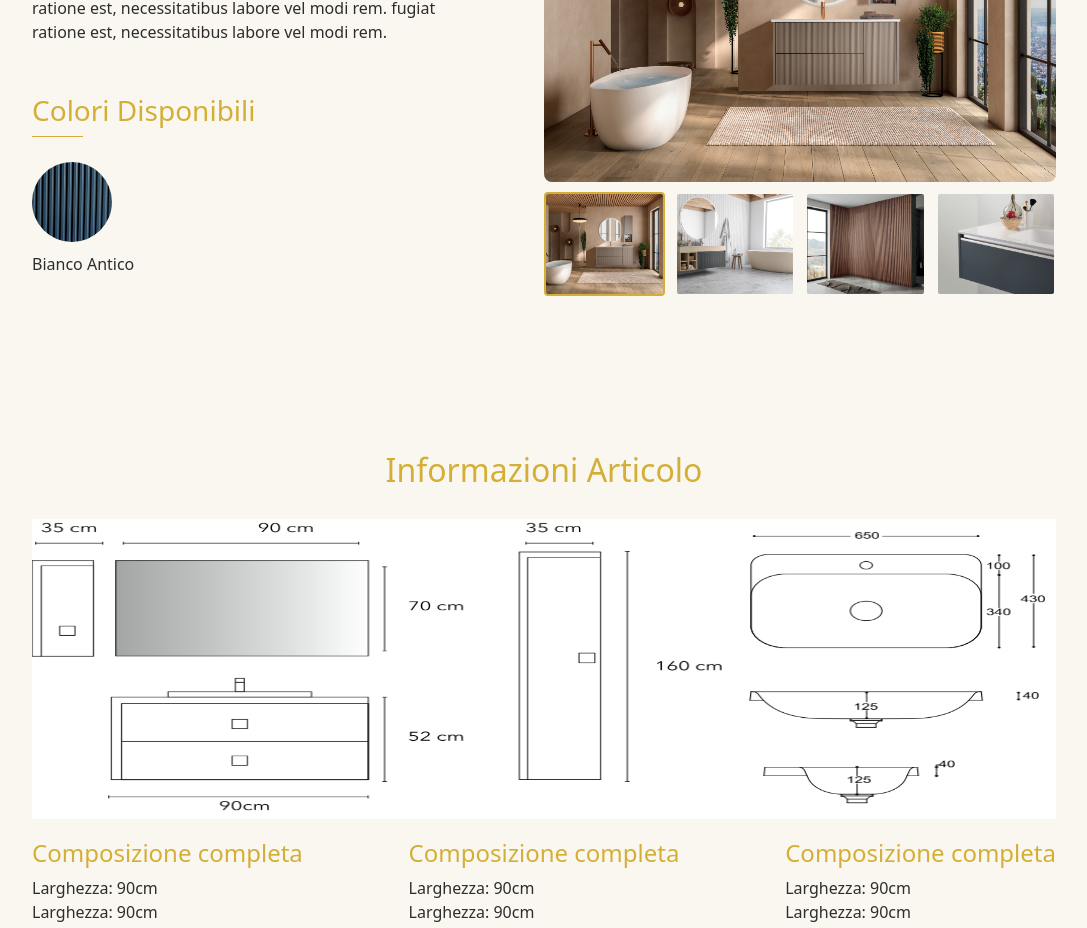
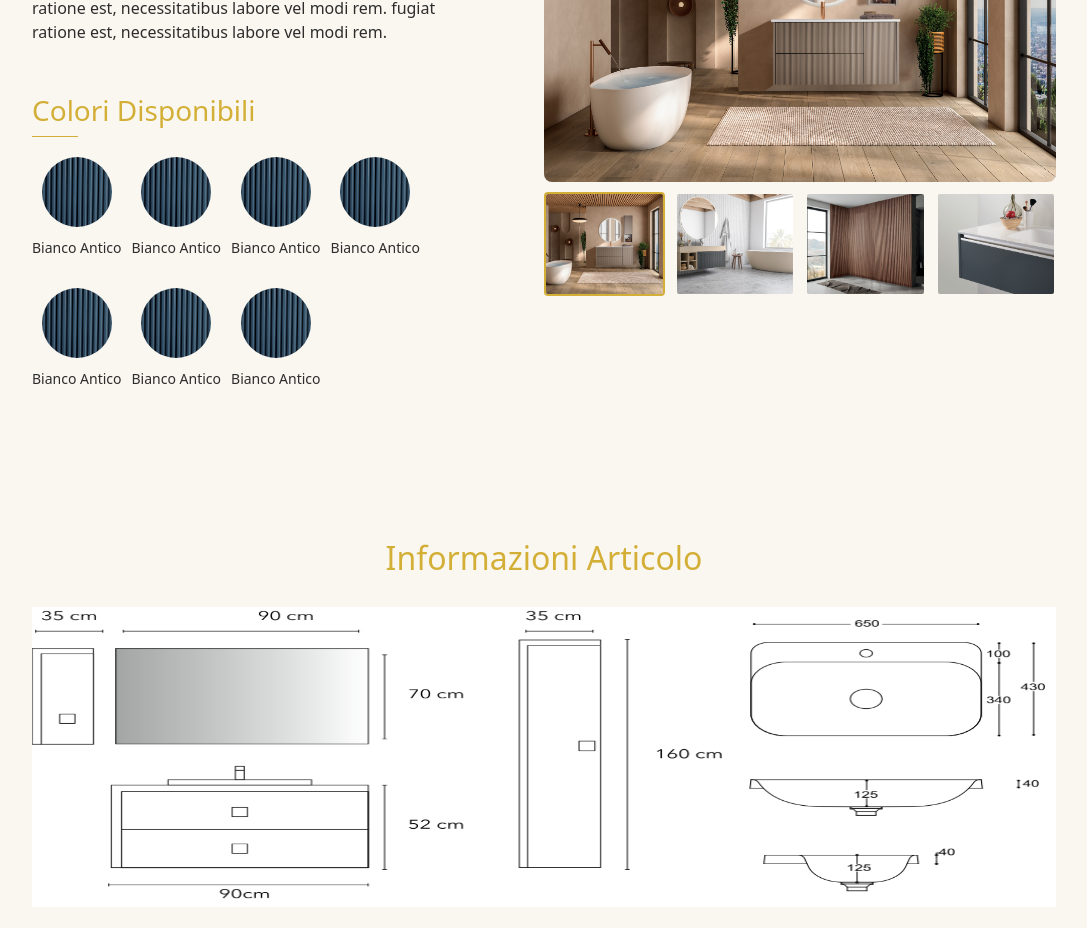
Before and after one commit to giuseppecasaburi/vica_official_fe, a React (Vite) app: page /product in a window 1280 px wide. Shown: the part 1060-1988 px from the top of the page, without its empty margins (96-1183 px from the left). Built offline with nearby package versions, Linux system fonts and the light colour scheme.

Commit message:
Aggiunta struttura per i colori

```diff
--- a/src/components/Article.jsx
+++ b/src/components/Article.jsx
@@ -36,11 +36,49 @@ function Article() {
                         <div id="color-article">
                             <h4>Colori Disponibili</h4>
                             <div className="retta"></div>
-                            <div className="colore">
-                                <div className="cerchio">
-                                    <img src="./azzurro_rodi.jpg" alt="" />
+                            <div className="colors-grid">
+                                <div className="colore">
+                                    <div className="cerchio">
+                                        <img src="./azzurro_rodi.jpg" alt="" />
+                                    </div>
+                                    <p>Bianco Antico</p>
                                 </div>
-                                <p>Bianco Antico</p>
+                                <div className="colore">
+                                    <div className="cerchio">
+                                        <img src="./azzurro_rodi.jpg" alt="" />
+                                    </div>
+                                    <p>Bianco Antico</p>
+                                </div>
+                                <div className="colore">
+                                    <div className="cerchio">
+                                        <img src="./azzurro_rodi.jpg" alt="" />
+                                    </div>
+                                    <p>Bianco Antico</p>
+                                </div>
+                                <div className="colore">
+                                    <div className="cerchio">
+                                        <img src="./azzurro_rodi.jpg" alt="" />
+                                    </div>
+                                    <p>Bianco Antico</p>
+                                </div>
+                                <div className="colore">
+                                    <div className="cerchio">
+                                        <img src="./azzurro_rodi.jpg" alt="" />
+                                    </div>
+                                    <p>Bianco Antico</p>
+                                </div>
+                                <div className="colore">
+                                    <div className="cerchio">
+                                        <img src="./azzurro_rodi.jpg" alt="" />
+                                    </div>
+                                    <p>Bianco Antico</p>
+                                </div>
+                                <div className="colore">
+                                    <div className="cerchio">
+                                        <img src="./azzurro_rodi.jpg" alt="" />
+                                    </div>
+                                    <p>Bianco Antico</p>
+                                </div>
                             </div>
                         </div>
                     </div>
--- a/src/css/article.css
+++ b/src/css/article.css
@@ -29,19 +29,44 @@
     margin: 0 0 50px;
 }
 
-#text-article p,
-.colore {
+#text-article p {
     margin: 25px 0;
 }
 
+#color-article {
+    width: 90%;
+}
+
+#color-article .colors-grid {
+    display: flex;
+    flex-wrap: wrap;
+    gap: 10px;
+}
+
+.colore {
+    display: flex;
+    flex-direction: column;
+    align-items: center;
+    text-align: center;
+}
+
 #color-article .cerchio {
-    width: 80px;
-    height: 80px;
-    margin: 0 0 10px;
+    width: 70px;
+    height: 70px;
+    border-radius: 50%;
+    overflow: hidden;
+    margin-bottom: 10px;
+}
+
+.cerchio img {
+    width: 100%;
+    height: 100%;
+    object-fit: cover;
 }
 
 .colore p {
-    margin: none;
+    margin: 0;
+    font-size: 14px;
 }
 
 #container-article .retta {
```
